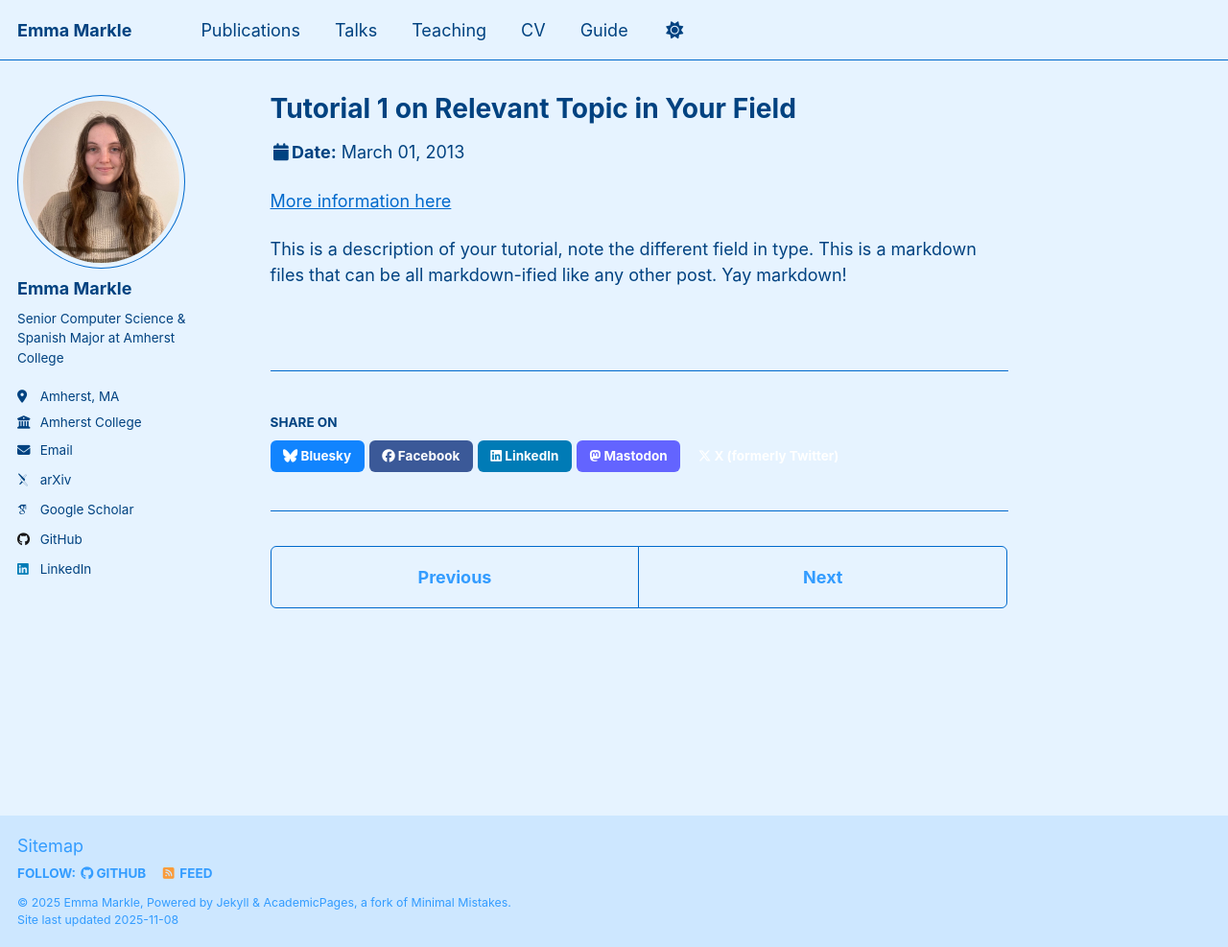
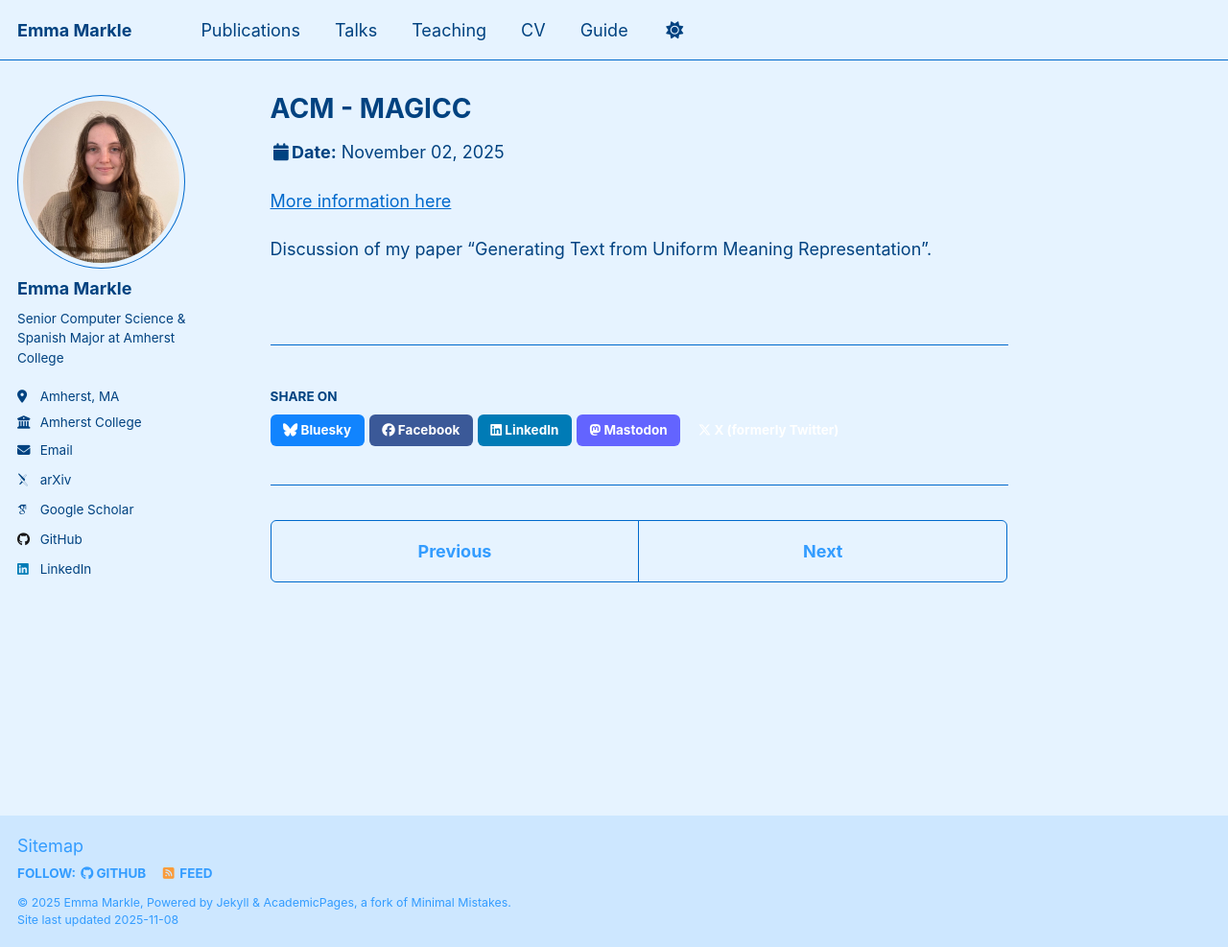
Before and after one commit to emmamarkle/emmamarkle.github.io, a Jekyll site: the page built from _talks/2013-03-01-tutorial-1.md, in a window 1280 px wide and 987 px high. Shown: the whole window at 96% size. Built offline with Jekyll 4.4.1, drawn with Linux system fonts in a browser that asks for light colours; some web fonts are replaced; a script that is not in the unit is left out.

Commit message:
Update 2013-03-01-tutorial-1.md

```diff
--- a/_talks/2013-03-01-tutorial-1.md
+++ b/_talks/2013-03-01-tutorial-1.md
@@ -1,13 +1,13 @@
 ---
-title: "Tutorial 1 on Relevant Topic in Your Field"
+title: "ACM - MAGICC"
 collection: talks
 type: "Tutorial"
 permalink: /talks/2013-03-01-tutorial-1
-venue: "UC-Berkeley Institute for Testing Science"
-date: 2013-03-01
-location: "Berkeley, CA, USA"
+venue: "Amherst College"
+date: 2025-11-02
+location: "Amherst, MA, USA"
 ---
 
-[More information here](http://exampleurl.com)
+[More information here]([http://exampleurl.com](https://docs.google.com/presentation/d/1HgEoVBjHEK7iUYePGTdss2zvWfh4va0wi_5lqI_qu-I/edit?usp=sharing))
 
-This is a description of your tutorial, note the different field in type. This is a markdown files that can be all markdown-ified like any other post. Yay markdown!
+Discussion of my paper "Generating Text from Uniform Meaning Representation".
```
